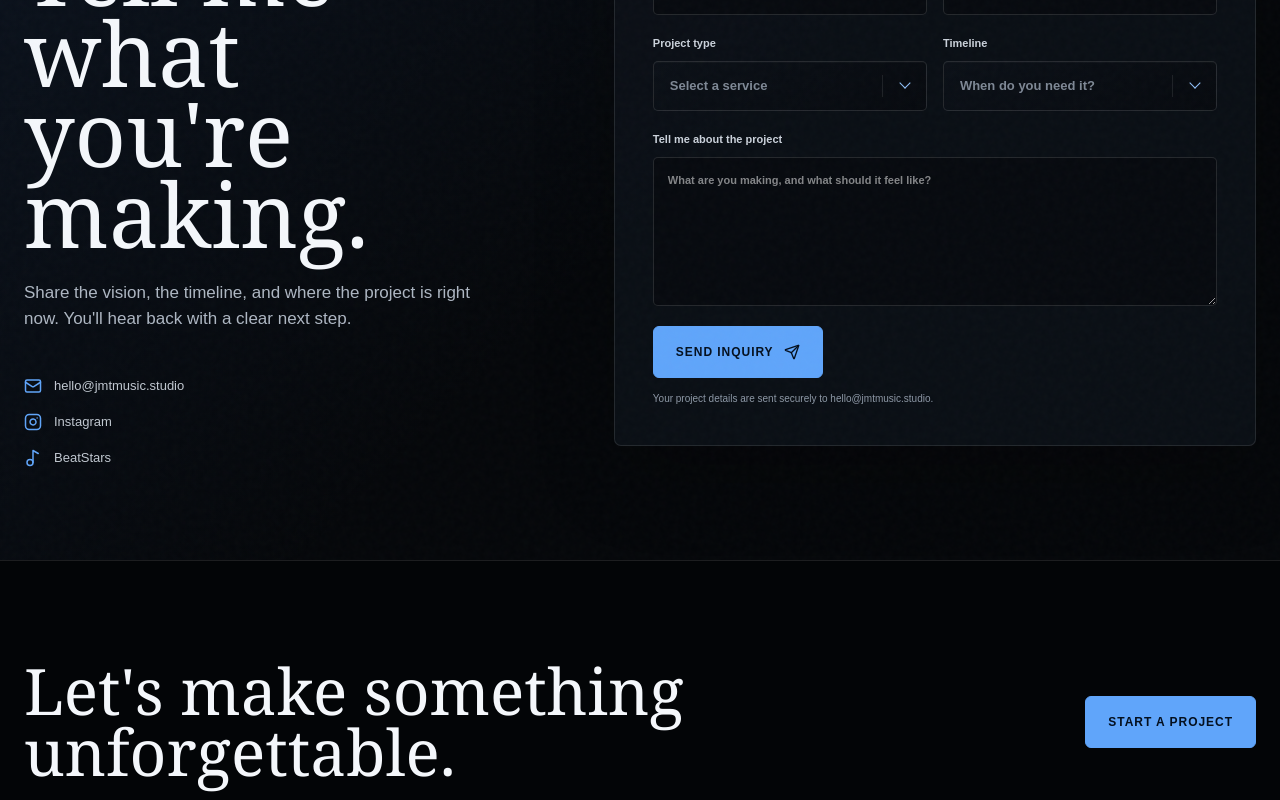
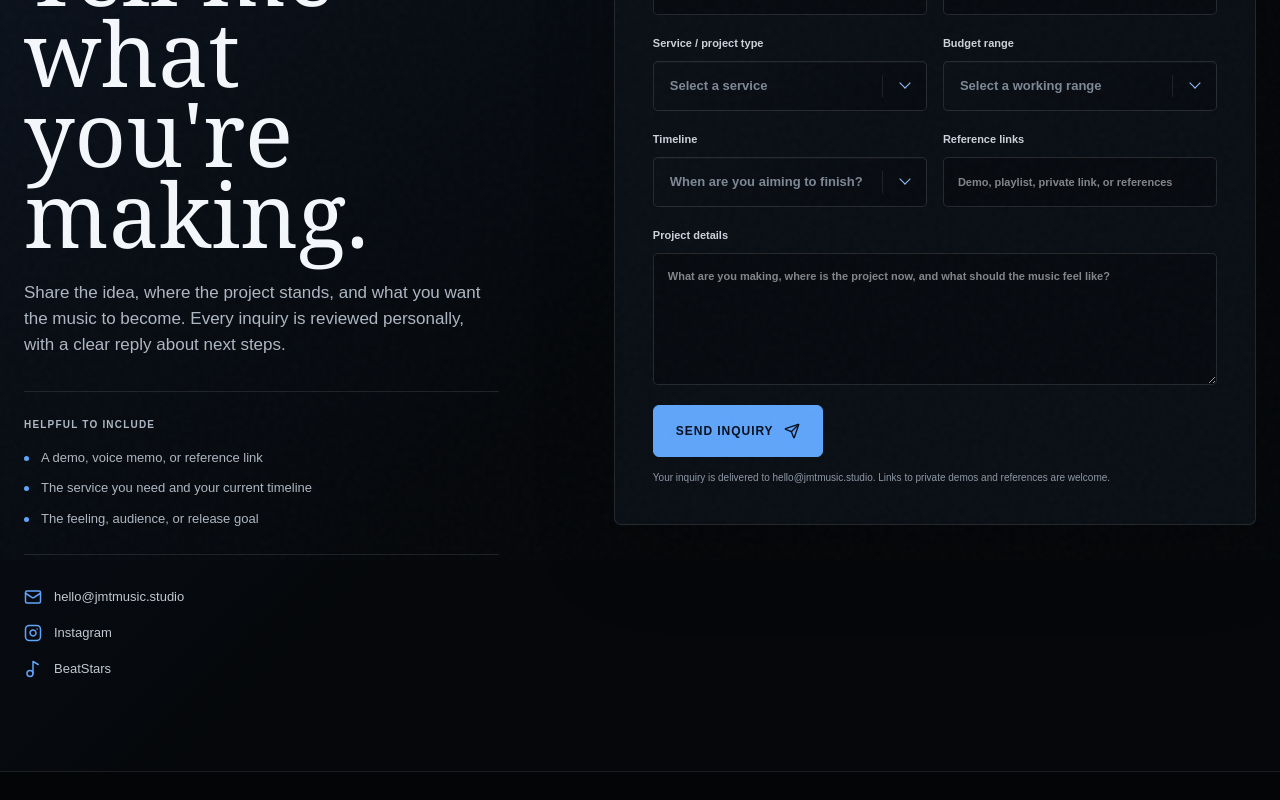
Before and after one commit to JMTMusic/jmt-music, a Next.js app in the folder jmt-music/: page /contact in a window 1280 px wide. Shown: the part 240-1040 px from the top of the page. Built offline with nearby package versions, Linux system fonts and the light colour scheme; no server answers.

Commit message:
Polish contact flow and launch details

```diff
--- a/jmt-music/app/contact/page.jsx
+++ b/jmt-music/app/contact/page.jsx
@@ -5,9 +5,35 @@ import { externalLinks } from "@/lib/site-links";
 import { getPublishedPageSections, getPublishedSection } from "@/lib/public-cms";
 import { PublicCmsSections } from "@/components/public-cms-sections";
 
-export const metadata = { title: "Contact", description: "Start a custom production, mixing, mastering, piano, beat licensing, or sync project with JMT Music." };
+export const metadata = { title: "Start a Project", description: "Contact JMT Music about custom production, beat licensing and customization, mixing and polish, session piano and keys, or sync music." };
 
-export default async function ContactPage() {
+const serviceAliases = {
+  "custom production": "Custom Production",
+  "custom-production": "Custom Production",
+  "beat licensing": "Beat Licensing / Customization",
+  "beat licensing & customization": "Beat Licensing / Customization",
+  "beat-licensing": "Beat Licensing / Customization",
+  "mixing": "Mixing & Polish",
+  "mastering": "Mixing & Polish",
+  "mixing & polish": "Mixing & Polish",
+  "mixing-polish": "Mixing & Polish",
+  "piano / keyboard recording": "Session Piano / Keys",
+  "session piano & keys": "Session Piano / Keys",
+  "session-piano-keys": "Session Piano / Keys",
+  "sync licensing": "Sync / Custom Cue",
+  "sync-custom-cue": "Sync / Custom Cue"
+};
+
+function firstParam(value) {
+  return Array.isArray(value) ? value[0] : value;
+}
+
+export default async function ContactPage({ searchParams }) {
+  const params = await searchParams;
+  const requestedService = firstParam(params?.service);
+  const initialProject = typeof requestedService === "string" ? serviceAliases[requestedService.trim().toLowerCase()] || "" : "";
+  const requestedBeat = firstParam(params?.beat);
+  const initialBeat = typeof requestedBeat === "string" ? requestedBeat.trim().slice(0, 100) : "";
   const [intro, formCms, publishedSections] = await Promise.all([
     getPublishedSection("contact"),
     getPublishedSection("contact-form"),
@@ -17,8 +43,8 @@ export default async function ContactPage() {
   return (
     <><section className="contact-page">
       <div className="site-width contact-layout">
-        {!intro?.hidden && <Reveal className="contact-intro"><p className="eyebrow">{intro?.eyebrow ?? "Start a project"}</p><h1>{intro?.heading ?? "Tell me what you're making."}</h1><p>{intro?.body ?? "Share the vision, the timeline, and where the project is right now. You'll hear back with a clear next step."}</p><div className="contact-links"><a href="mailto:hello@jmtmusic.studio"><Mail /> hello@jmtmusic.studio</a><a href={externalLinks.instagram} target="_blank" rel="noopener noreferrer"><Instagram /> Instagram</a><a href={externalLinks.beatstars} target="_blank" rel="noopener noreferrer" data-analytics-event="beatstars_link_click" data-analytics-label="Contact page"><Music2 /> BeatStars</a></div></Reveal>}
-        {!formCms?.hidden && <Reveal><ContactForm /></Reveal>}
+        {!intro?.hidden && <Reveal className="contact-intro"><p className="eyebrow">{intro?.eyebrow ?? "Start a project"}</p><h1>{intro?.heading ?? "Tell me what you're making."}</h1><p>{intro?.body ?? "Share the idea, where the project stands, and what you want the music to become. Every inquiry is reviewed personally, with a clear reply about next steps."}</p><div className="contact-guidance"><h2>Helpful to include</h2><ul><li>A demo, voice memo, or reference link</li><li>The service you need and your current timeline</li><li>The feeling, audience, or release goal</li></ul></div><div className="contact-links"><a href="mailto:hello@jmtmusic.studio"><Mail /> hello@jmtmusic.studio</a><a href={externalLinks.instagram} target="_blank" rel="noopener noreferrer"><Instagram /> Instagram</a><a href={externalLinks.beatstars} target="_blank" rel="noopener noreferrer" data-analytics-event="beatstars_link_click" data-analytics-label="Contact page"><Music2 /> BeatStars</a></div></Reveal>}
+        {!formCms?.hidden && <Reveal><ContactForm initialProject={initialProject} initialBeat={initialBeat} /></Reveal>}
       </div>
     </section><PublicCmsSections sections={extraSections} /></>
   );
--- a/jmt-music/app/globals.css
+++ b/jmt-music/app/globals.css
@@ -252,10 +252,18 @@ h1, h2 { font-family: Georgia, "Times New Roman", serif; font-weight: 400; lette
 .contact-intro { position: sticky; top: 130px; }
 .contact-intro h1 { margin-bottom: 26px; font-size: clamp(58px, 7vw, 94px); line-height: .9; }
 .contact-intro > p:not(.eyebrow) { max-width: 510px; color: var(--muted); font-size: 17px; }
-.contact-links { display: grid; gap: 12px; margin-top: 42px; }
+.contact-guidance { max-width: 510px; margin-top: 32px; padding: 25px 0; border-block: 1px solid var(--line); }
+.contact-guidance h2 { margin: 0 0 16px; font-family: Arial, sans-serif; color: #aeb8c4; font-size: 10px; font-weight: 800; text-transform: uppercase; letter-spacing: .12em; }
+.contact-guidance ul { display: grid; gap: 10px; margin: 0; padding: 0; list-style: none; }
+.contact-guidance li { position: relative; padding-left: 17px; color: #aeb7c2; font-size: 13px; }
+.contact-guidance li::before { content: ""; position: absolute; width: 5px; height: 5px; left: 0; top: 8px; border-radius: 50%; background: var(--blue); }
+.contact-links { display: grid; gap: 12px; margin-top: 30px; }
 .contact-links a { display: flex; align-items: center; gap: 12px; color: #c1c8d1; font-size: 13px; }
 .contact-links svg { width: 18px; color: var(--blue); }
 .inquiry-form { padding: 38px; border: 1px solid var(--line); border-radius: 7px; background: rgba(13,18,25,.82); box-shadow: 0 30px 80px rgba(0,0,0,.24); }
+.inquiry-context { display: grid; gap: 5px; margin-bottom: 24px; padding-bottom: 20px; border-bottom: 1px solid var(--line); }
+.inquiry-context span { color: #7f8995; font-size: 9px; font-weight: 800; text-transform: uppercase; letter-spacing: .12em; }
+.inquiry-context strong { color: #e0e6ed; font-family: Georgia, serif; font-size: 19px; font-weight: 400; }
 .form-row { display: grid; grid-template-columns: 1fr 1fr; gap: 16px; }
 .inquiry-form label { display: grid; gap: 9px; margin-bottom: 20px; color: #cbd2db; font-size: 11px; font-weight: 700; }
 .inquiry-form input, .inquiry-form select, .inquiry-form textarea { width: 100%; min-height: 50px; border: 1px solid rgba(255,255,255,.12); border-radius: 5px; outline: none; background: #070a0f; color: white; padding: 14px; transition: border-color .2s, background .2s, box-shadow .2s; }
@@ -464,14 +472,14 @@ h1, h2 { font-family: Georgia, "Times New Roman", serif; font-weight: 400; lette
   .project-copy dl { gap: 20px; }
   .footer-lead { display: block; }
   .footer-lead p { margin-bottom: 30px; font-size: 43px; }
+  .footer-lead .button { width: 100%; }
   .footer-grid { grid-template-columns: 1fr 1fr; gap: 44px; }
   .footer-grid > div:first-child { grid-column: 1 / -1; }
   .global-player { height: 66px; bottom: 8px; gap: 9px; }
   .global-player > img { width: 44px; height: 44px; }
   .player-title { width: 92px; }
   .player-title span, .player-time { display: none; }
-  .player-volume { width: auto; padding-left: 0; border-left: 0; }
-  .player-volume input { display: none; }
+  .player-volume { display: none; }
   .player-license { min-width: 42px; }
 }
 
--- a/jmt-music/app/layout.jsx
+++ b/jmt-music/app/layout.jsx
@@ -10,10 +10,10 @@ export const metadata = {
     default: "JMT Music | Music Production, Mixing & Mastering",
     template: "%s | JMT Music"
   },
-  description: "Professional music production, mixing, mastering, custom instrumentals, and piano composition by JMT Music.",
+  description: "Thoughtful music production, beat licensing, mixing, session keys, and sync music created with craftsmanship and genuine care.",
   openGraph: {
     title: "JMT Music",
-    description: "Music that sounds finished.",
+    description: "Thoughtful music production, beat licensing, mixing, session keys, and sync music created with craftsmanship and genuine care.",
     images: ["/assets/jmt-studio-hero.png"]
   }
 };
--- a/jmt-music/components/contact-form.jsx
+++ b/jmt-music/components/contact-form.jsx
@@ -7,7 +7,15 @@ import { trackEvent } from "@/lib/analytics";
 const FORM_ENDPOINT = "https://formsubmit.co/ajax/hello@jmtmusic.studio";
 const THANK_YOU_URL = "https://jmtmusic.studio/thank-you";
 
-export function ContactForm() {
+const projectOptions = [
+  "Custom Production",
+  "Beat Licensing / Customization",
+  "Mixing & Polish",
+  "Session Piano / Keys",
+  "Sync / Custom Cue"
+];
+
+export function ContactForm({ initialProject = "", initialBeat = "" }) {
   const [status, setStatus] = useState("idle");
 
   const submitForm = async (event) => {
@@ -32,6 +40,7 @@ export function ContactForm() {
       const formData = new FormData(form);
       trackEvent("contact_form_submit", {
         project_type: formData.get("project"),
+        budget_range: formData.get("budget"),
         timeline: formData.get("timeline")
       });
       setStatus("success");
@@ -55,6 +64,7 @@ export function ContactForm() {
       <input type="hidden" name="_captcha" value="false" />
       <input type="hidden" name="_next" value={THANK_YOU_URL} />
       <input type="text" name="_honey" tabIndex="-1" autoComplete="off" hidden />
+      {initialBeat && <input type="hidden" name="beat" value={initialBeat} />}
 
       <div className="form-status" aria-live="polite">
         {status === "success" && <div className="form-success"><CheckCircle2 />Thank you. Your inquiry was sent to JMT Music. We&apos;ll be in touch soon.</div>}
@@ -62,19 +72,25 @@ export function ContactForm() {
         {status === "invalid" && <div className="form-error"><AlertCircle />Please complete every required field before sending.</div>}
       </div>
 
+      {(initialProject || initialBeat) && <div className="inquiry-context"><span>Inquiry selected</span><strong>{initialProject || "Beat Licensing / Customization"}{initialBeat ? ` · ${initialBeat}` : ""}</strong></div>}
+
       <div className="form-row">
         <label>Name<input name="name" required autoComplete="name" /></label>
         <label>Email<input name="email" type="email" required autoComplete="email" /></label>
       </div>
       <div className="form-row">
-        <label>Project type<span className="select-wrap"><select name="project" required defaultValue=""><option value="" disabled>Select a service</option><option>Custom Production</option><option>Mixing</option><option>Mastering</option><option>Piano / Keyboard Recording</option><option>Beat Licensing</option><option>Sync Licensing</option></select></span></label>
-        <label>Timeline<span className="select-wrap"><select name="timeline" required defaultValue=""><option value="" disabled>When do you need it?</option><option>Within 2 weeks</option><option>Within 1 month</option><option>1 - 3 months</option><option>Flexible</option></select></span></label>
+        <label>Service / project type<span className="select-wrap"><select name="project" required defaultValue={initialProject}><option value="" disabled>Select a service</option>{projectOptions.map((option) => <option key={option}>{option}</option>)}</select></span></label>
+        <label>Budget range<span className="select-wrap"><select name="budget" required defaultValue=""><option value="" disabled>Select a working range</option><option>Under $500</option><option>$500 - $1,000</option><option>$1,000 - $2,500</option><option>$2,500+</option><option>Not sure yet</option><option>Prefer to discuss</option></select></span></label>
       </div>
-      <label>Tell me about the project<textarea name="description" rows="7" required placeholder="What are you making, and what should it feel like?" /></label>
+      <div className="form-row">
+        <label>Timeline<span className="select-wrap"><select name="timeline" required defaultValue=""><option value="" disabled>When are you aiming to finish?</option><option>As soon as possible</option><option>Within 2 - 4 weeks</option><option>Within 1 - 2 months</option><option>Within 2 - 3 months</option><option>Flexible</option></select></span></label>
+        <label>Reference links<input name="references" type="text" inputMode="url" placeholder="Demo, playlist, private link, or references" /></label>
+      </div>
+      <label>Project details<textarea name="description" rows="6" required placeholder="What are you making, where is the project now, and what should the music feel like?" /></label>
       <button className="button button-primary form-submit" type="submit" disabled={status === "submitting"}>
         {status === "submitting" ? <><LoaderCircle className="spin" />Sending inquiry</> : <>Send inquiry <Send /></>}
       </button>
-      <p className="form-note">Your project details are sent securely to hello@jmtmusic.studio.</p>
+      <p className="form-note">Your inquiry is delivered to hello@jmtmusic.studio. Links to private demos and references are welcome.</p>
     </form>
   );
 }
--- a/jmt-music/components/site-shell.jsx
+++ b/jmt-music/components/site-shell.jsx
@@ -68,13 +68,14 @@ export function SiteShell({ children, footerCms, extraGlobalSections = [] }) {
         <div className="site-width">
           <div className="footer-lead">
             <p>{footerCms?.heading ?? "Let's make something unforgettable."}</p>
-            <Link className="button button-primary" href={footerCms?.primary_cta_url ?? "/contact"}>{footerCms?.primary_cta_label ?? "Start a Project"}</Link>
+            <Link className="button button-primary" href={footerCms?.primary_cta_url ?? "/contact"}>{footerCms?.primary_cta_label ?? "Start Your Project"}</Link>
           </div>
           <div className="footer-grid">
-            <div><span className="brand-mark">JMT</span><p>{footerCms?.body ?? "Production, mixing, mastering, and original music by Jonathan Tripp."}</p></div>
+            <div><span className="brand-mark">JMT</span><p>{footerCms?.body ?? "Music production, beat licensing, mixing, session keys, and sync music by Jonathan Tripp."}</p></div>
             <div><h2>Navigate</h2>{navigation.map(([label, href]) => <Link key={href} href={href}>{label}</Link>)}</div>
             <div>
               <h2>Connect</h2>
+              <a href="mailto:hello@jmtmusic.studio">Email</a>
               <a href={externalLinks.instagram} target="_blank" rel="noopener noreferrer" aria-label="JMT Music on Instagram">Instagram</a>
               <a href={externalLinks.beatstars} target="_blank" rel="noopener noreferrer" aria-label="JMT Music on BeatStars" data-analytics-event="beatstars_link_click" data-analytics-label="Footer">BeatStars</a>
             </div>
```
